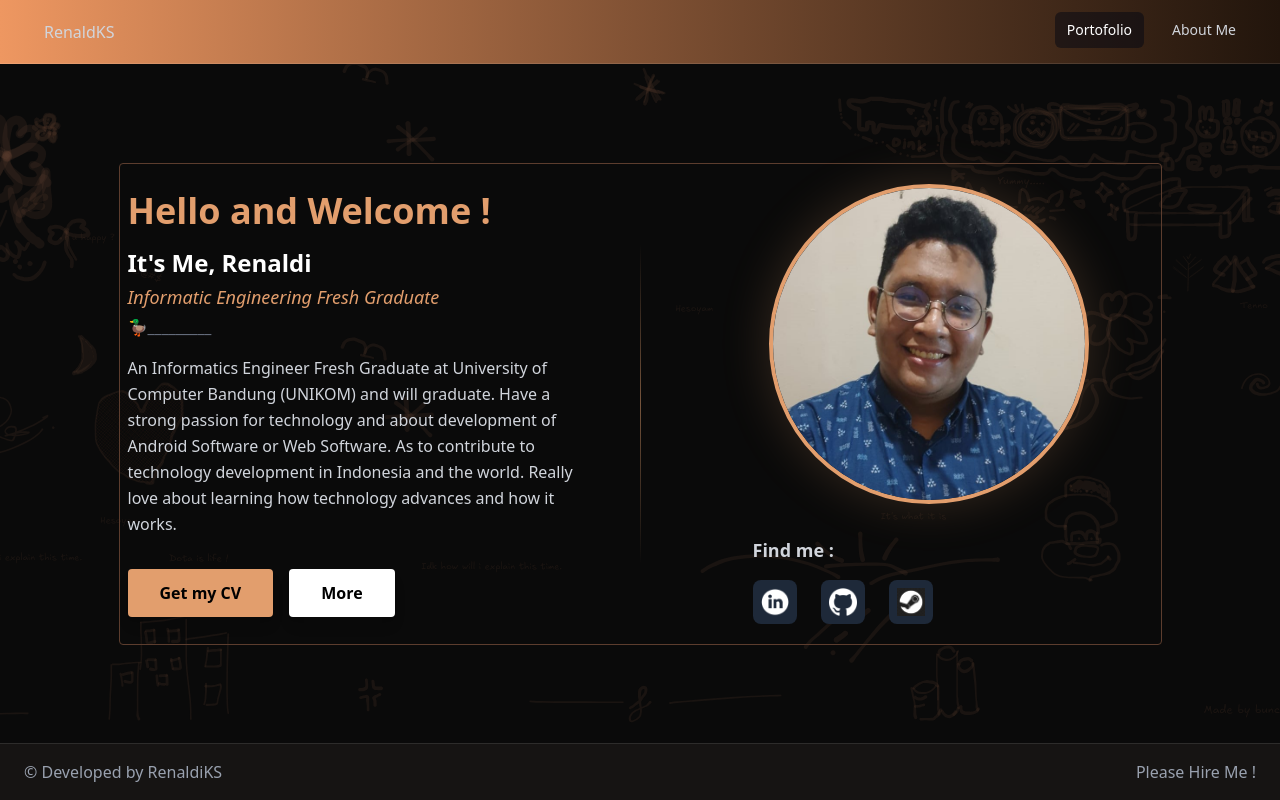
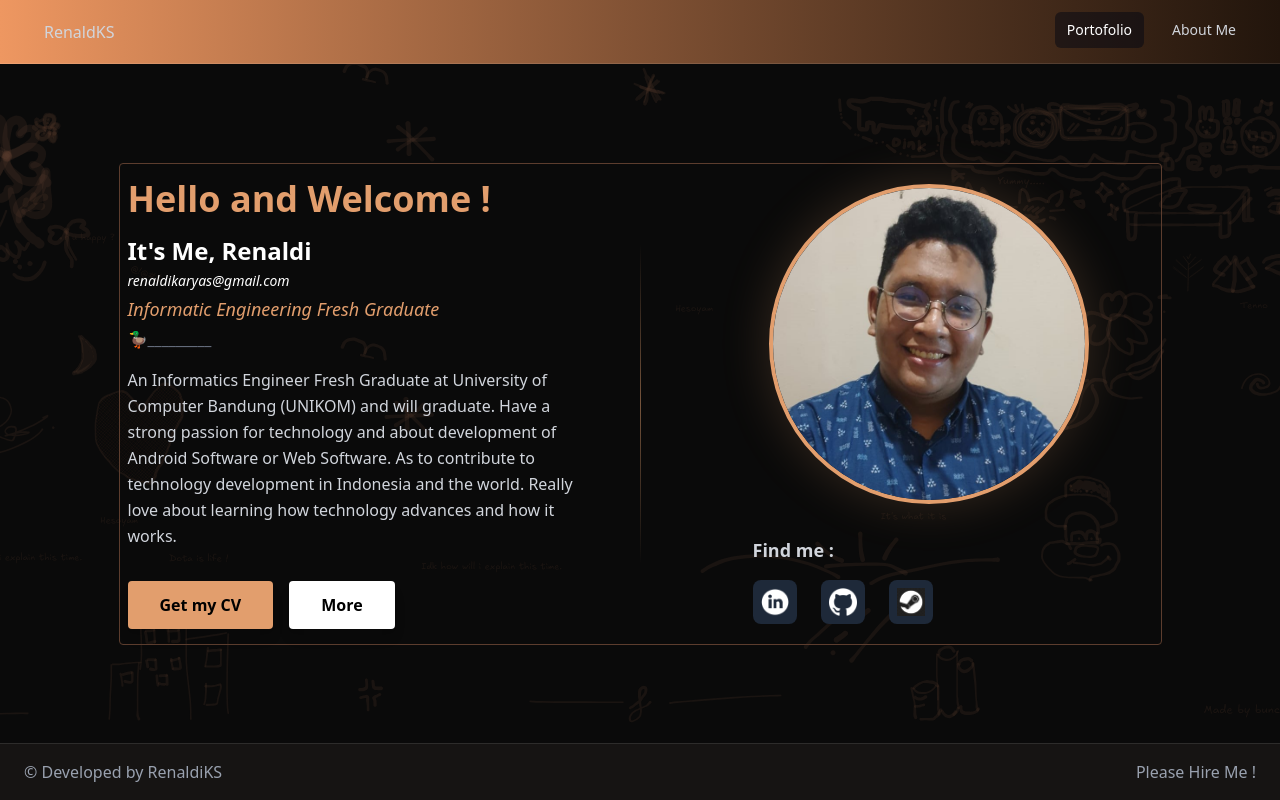
Before and after one commit to RenaldKS/Web-Portofolio, a React (Vite) app: page / in a window 1280 px wide. Built offline with nearby package versions, Linux system fonts and the light colour scheme; the HTML template or start-up script is replaced by a standard one.

Commit message:
Update Front_Body.jsx

```diff
--- a/src/pages/Front_Body.jsx
+++ b/src/pages/Front_Body.jsx
@@ -15,6 +15,10 @@ const Front_Body = () => {
 
           <div className="space-y-1">
             <h2 className="text-2xl font-semibold">It's Me, Renaldi</h2>
+            <p className="text-white font-medium text-sm italic">
+              renaldikaryas@gmail.com
+            </p>
+
             <p className="text-[#e29e6d] font-medium text-lg italic">
               Informatic Engineering Fresh Graduate
             </p>
```
